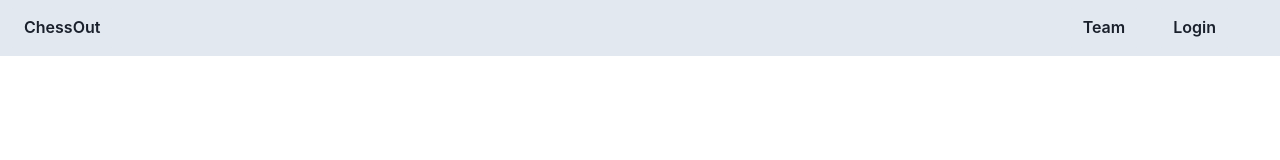
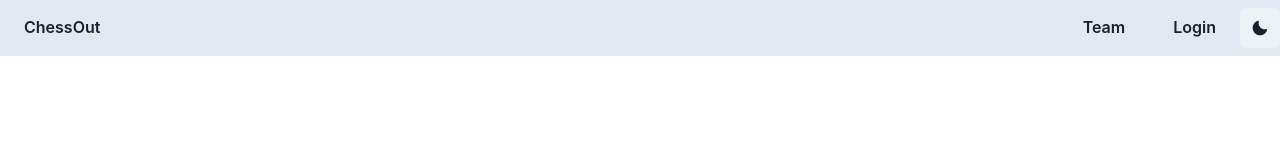
Before and after one commit to lacra-oloeriu/chessout, a React (Create React App) app in the folder chessout-app/: page / in a window 1280 px wide. Shown: the top 160 px of the page. Built offline with nearby package versions, Linux system fonts and the light colour scheme.

Commit message:
added moon and sun icon

```diff
--- a/chessout-app/package.json
+++ b/chessout-app/package.json
@@ -3,6 +3,7 @@
   "version": "0.1.0",
   "private": true,
   "dependencies": {
+    "@chakra-ui/icons": "^2.1.0",
     "@chakra-ui/react": "^2.7.0",
     "@chakra-ui/theme": "^3.1.2",
     "@emotion/core": "^10.3.1",
--- a/chessout-app/src/components/NavBar.js
+++ b/chessout-app/src/components/NavBar.js
@@ -7,7 +7,9 @@ import {
   Spacer,
   useColorMode,
   IconButton,
+  Tooltip,
 } from "@chakra-ui/react";
+import { MoonIcon, SunIcon } from '@chakra-ui/icons'
 //import { useColorModeColorMode } from "@chakra-ui/core";
 //import ImageLogo from "../assets/ImageLogo.png";
 
@@ -30,16 +32,9 @@ const Navbar = (props) => {
         <Button bg={bgColor[colorMode]}>Team </Button>
         <Button bg={bgColor[colorMode]}>Login</Button>
       </ButtonGroup>
-
-      <IconButton
-        bg="transparent"
-        aria-label="toggle color mode"
-        onClick={toggleColorMode}
-
-        //color={textColor[colorMode]}
-        //bg={bgColor[colorMode]}
-        color='white'
-      />
+      <Tooltip label='Toggle Dark Mode'>
+        <IconButton aria-label='Toggle light dark mode' onClick={toggleColorMode} icon={colorMode === 'light' ? <MoonIcon /> : <SunIcon />}/>
+      </Tooltip>
     </Flex>
   );
 };
```
Also changed, not shown: 1 other file (tests, documents, lock files or other folders).
